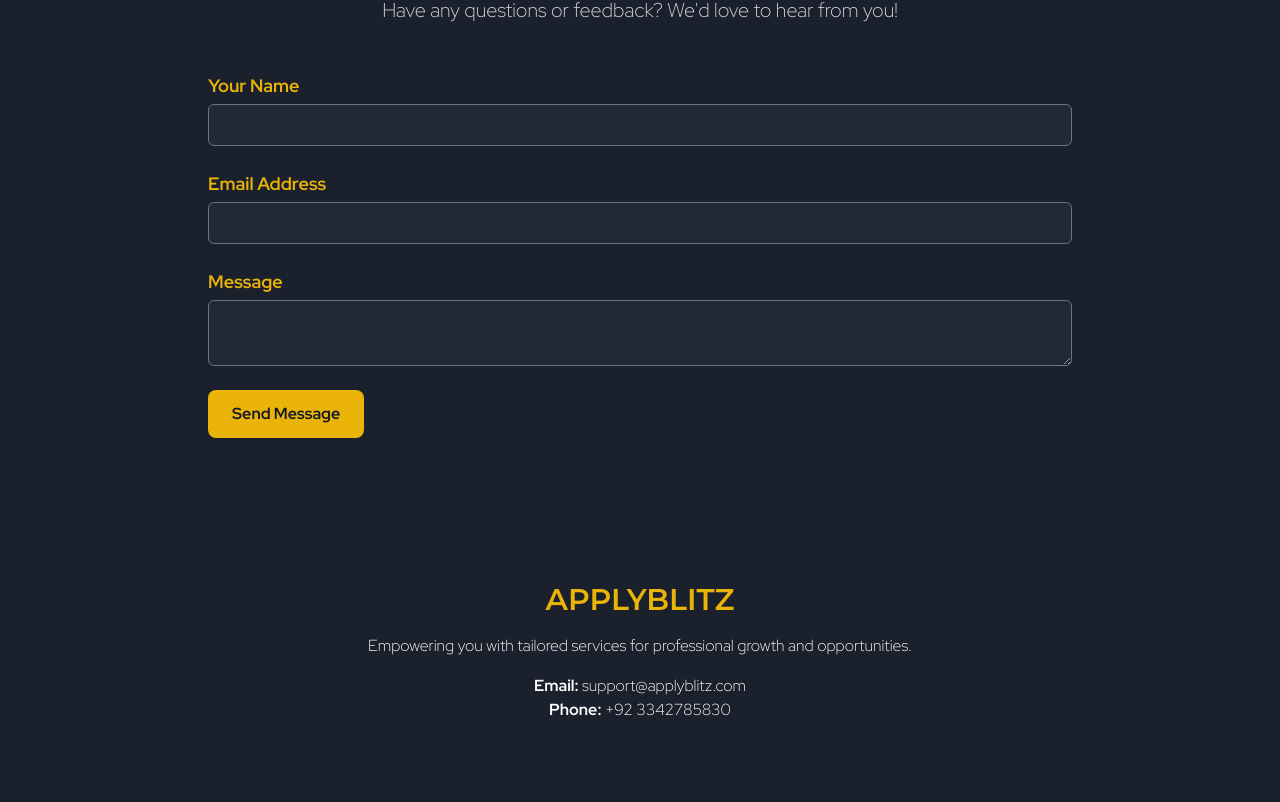
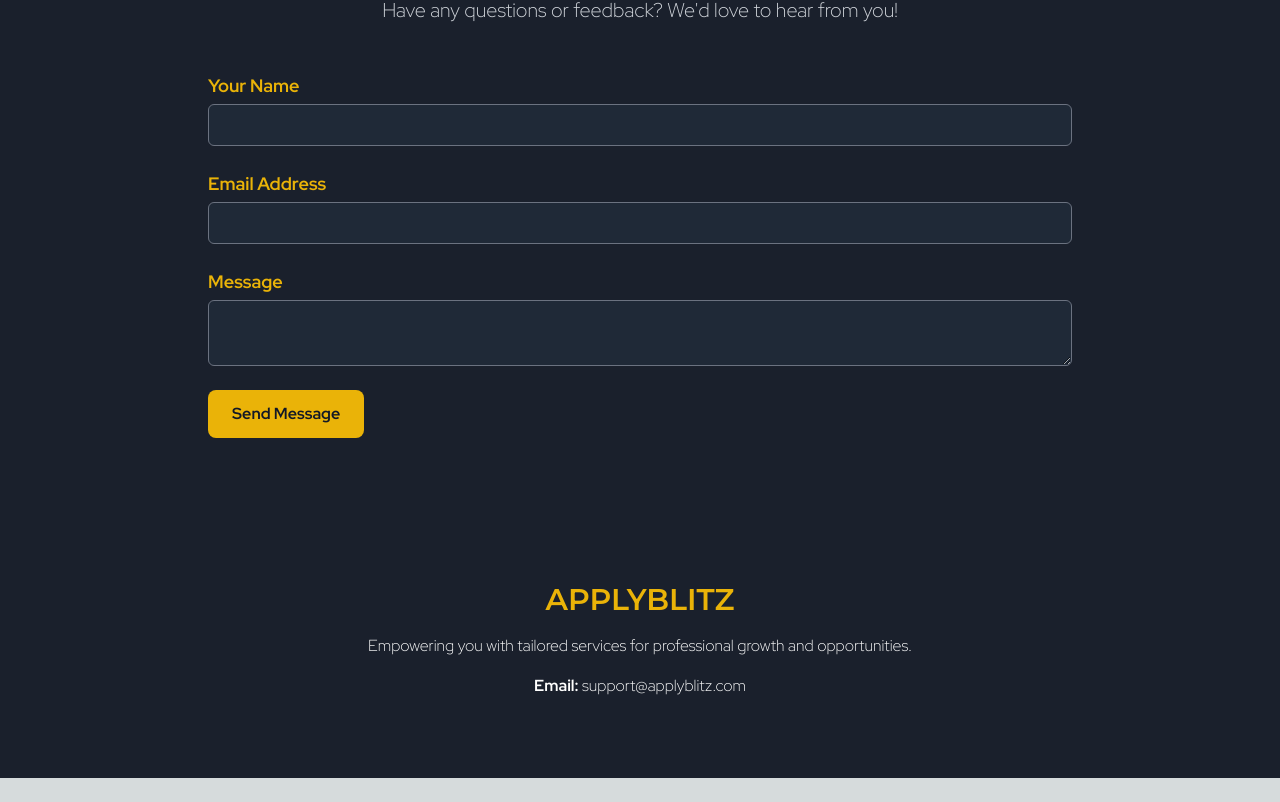
Before and after one commit to AunRaza212/applyblitz, a Next.js app: page / in a window 1280 px wide. Shown: the part 3223-4025 px from the top of the page. After the commit the page ends 4001 px from the top, so only its background shows below. Built offline with nearby package versions, Linux system fonts and the light colour scheme.

Commit message:
removbed number in footer

```diff
--- a/components/Footer.js
+++ b/components/Footer.js
@@ -19,9 +19,7 @@
           <p>
             <strong>Email:</strong> support@applyblitz.com
           </p>
-          <p>
-            <strong>Phone:</strong> +92 3342785830
-          </p>
+
         </div>
 
         {/* Navigation Links */}
```
